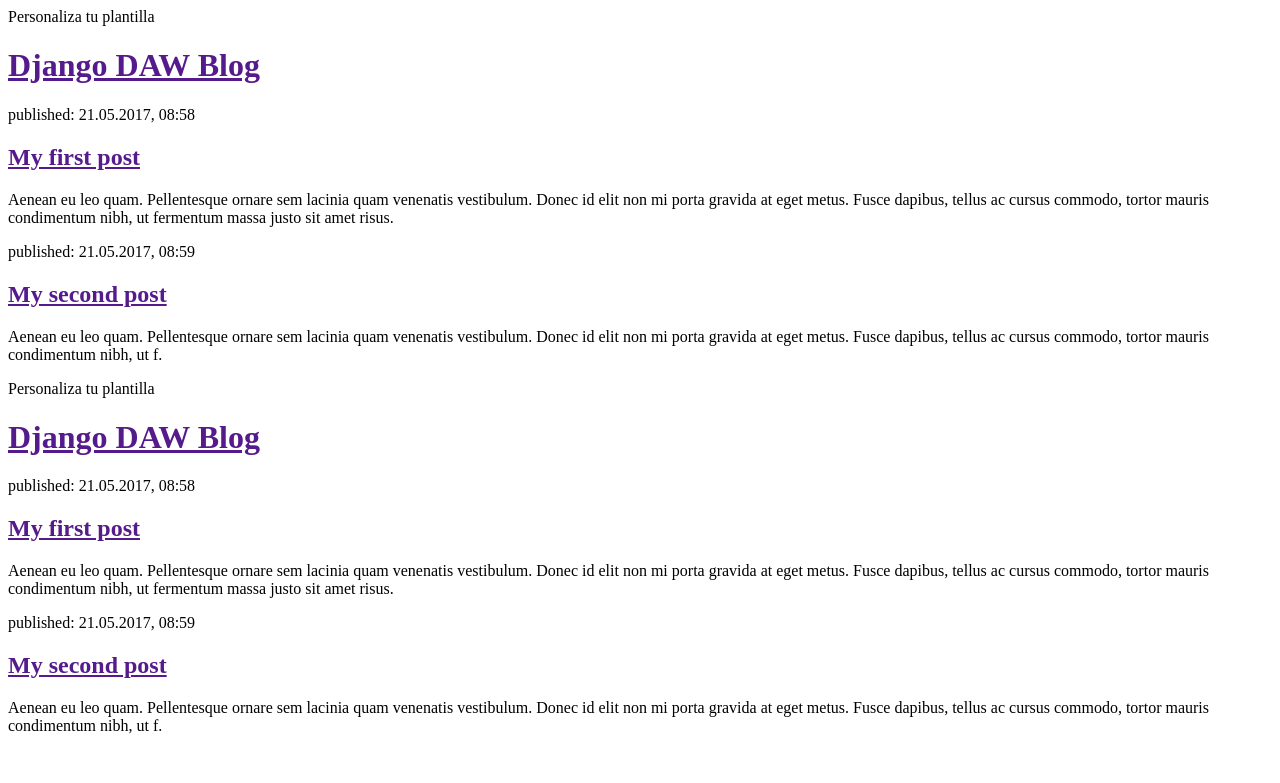
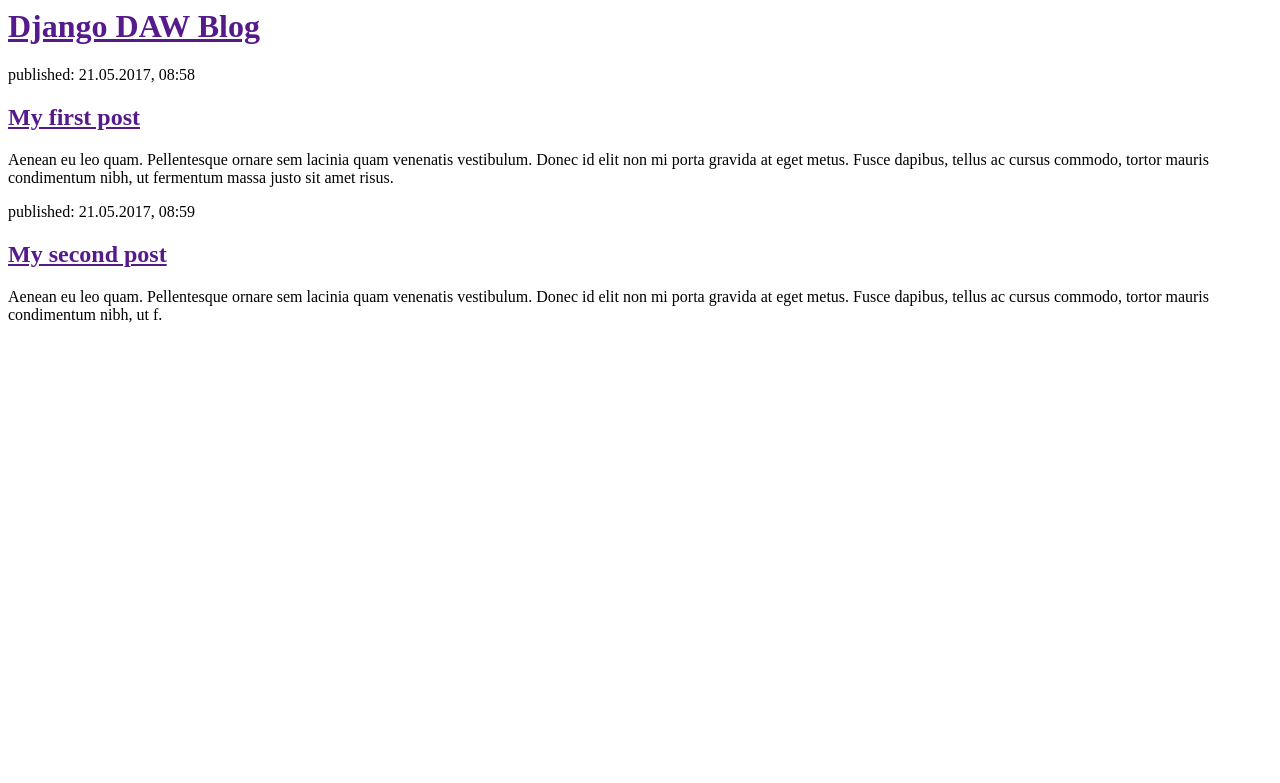
Before and after one commit to sauljavierp06/my-first-blog, a Django app: page / in a window 1280 px wide. Shown: the top 783 px of the page. Run offline with Django 3.2, Linux system fonts and the light colour scheme.

Commit message:
Cambie el HTML para el sitio.

```diff
--- a/blog/templates/blog/post_list.html
+++ b/blog/templates/blog/post_list.html
@@ -3,12 +3,10 @@
         <title>Django DAW blog</title>
     </head>
     <body>
-
-Personaliza tu plantilla
-
         <div>
             <h1><a href="">Django DAW Blog</a></h1>
         </div>
+
         <div>
             <p>published: 21.05.2017, 08:58</p>
             <h2><a href="">My first post</a></h2>
@@ -17,34 +15,7 @@ vestibulum. Donec id elit non mi porta gravida at eget metus. Fusce dapibus, tel
 commodo, tortor mauris condimentum nibh, ut fermentum massa justo sit amet risus.</p>
 
         </div>
-<div>
-<p>published: 21.05.2017, 08:59</p>
-<h2><a href="">My second post</a></h2>
-<p>Aenean eu leo quam. Pellentesque ornare sem lacinia quam venenatis
-vestibulum. Donec id elit non mi porta gravida at eget metus. Fusce dapibus, tellus ac cursus
-commodo, tortor mauris condimentum nibh, ut f.</p>
 
-</div>
-</body>
-</html><html>
-<head>
-<title>Django DAW blog</title>
-</head>
-<body>
-
-Personaliza tu plantilla
-
-<div>
-<h1><a href="">Django DAW Blog</a></h1>
-</div>
-<div>
-<p>published: 21.05.2017, 08:58</p>
-<h2><a href="">My first post</a></h2>
-<p>Aenean eu leo quam. Pellentesque ornare sem lacinia quam venenatis
-vestibulum. Donec id elit non mi porta gravida at eget metus. Fusce dapibus, tellus ac cursus
-commodo, tortor mauris condimentum nibh, ut fermentum massa justo sit amet risus.</p>
-
-</div>
         <div>
             <p>published: 21.05.2017, 08:59</p>
             <h2><a href="">My second post</a></h2>
```
Lines whose indentation alone changed are shown as unchanged.
